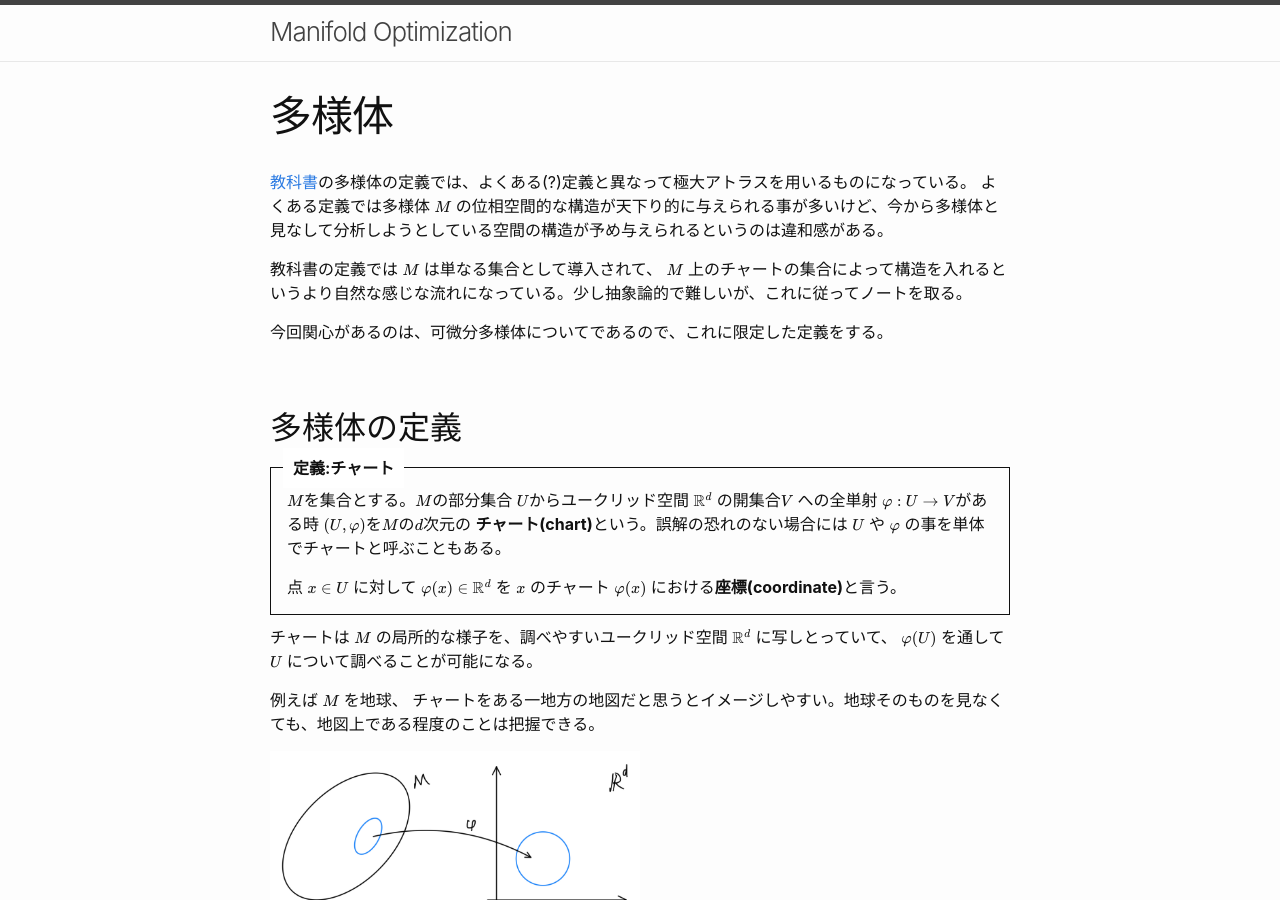
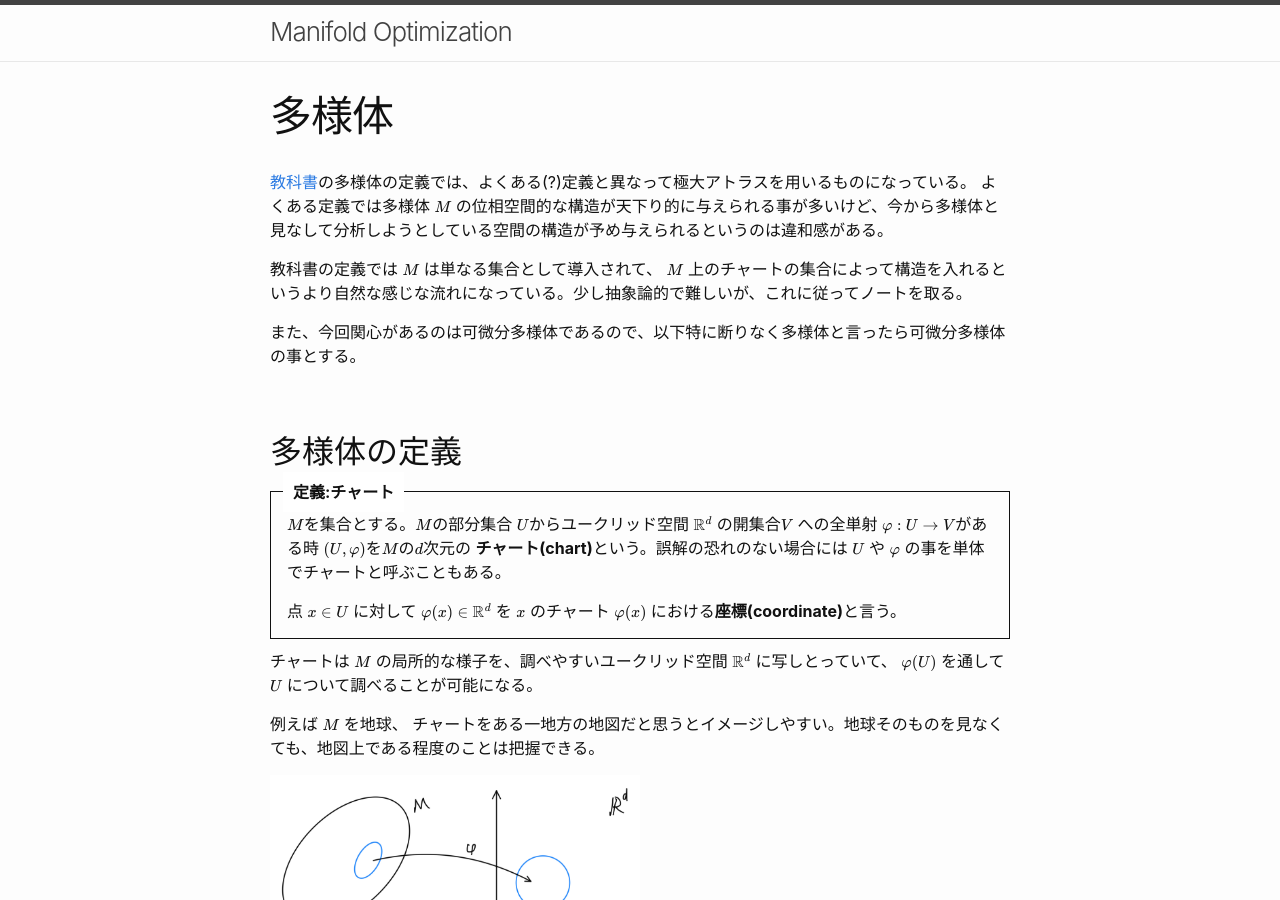
Before and after one commit to nineties/manifold-optimization, a Jekyll site: the page built from manifold.md, in a window 1280 px wide and 900 px high. Built offline with Jekyll 4.4.1, drawn with Linux system fonts in a browser that asks for light colours; our own code applies the rules of GitHub Pages for plain Markdown files.

Commit message:
minor fix

```diff
--- a/manifold.md
+++ b/manifold.md
@@ -7,8 +7,7 @@ title: 多様体
 
 教科書の定義では $M$ は単なる集合として導入されて、 $M$ 上のチャートの集合によって構造を入れるというより自然な感じな流れになっている。少し抽象論的で難しいが、これに従ってノートを取る。
 
-
-今回関心があるのは、可微分多様体についてであるので、これに限定した定義をする。
+また、今回関心があるのは可微分多様体であるので、以下特に断りなく多様体と言ったら可微分多様体の事とする。
 
 ## 多様体の定義
 
```
